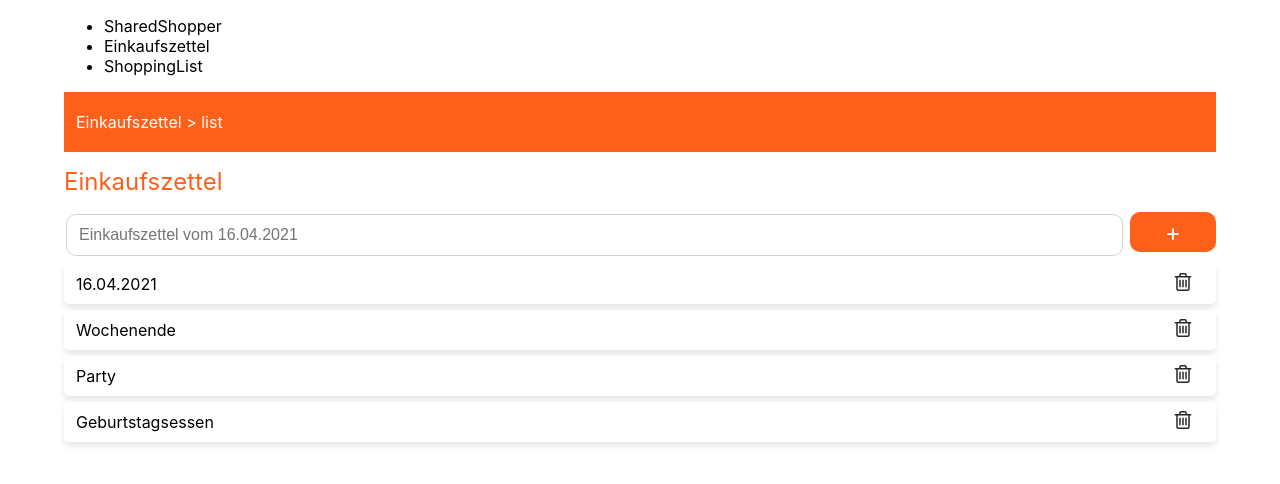
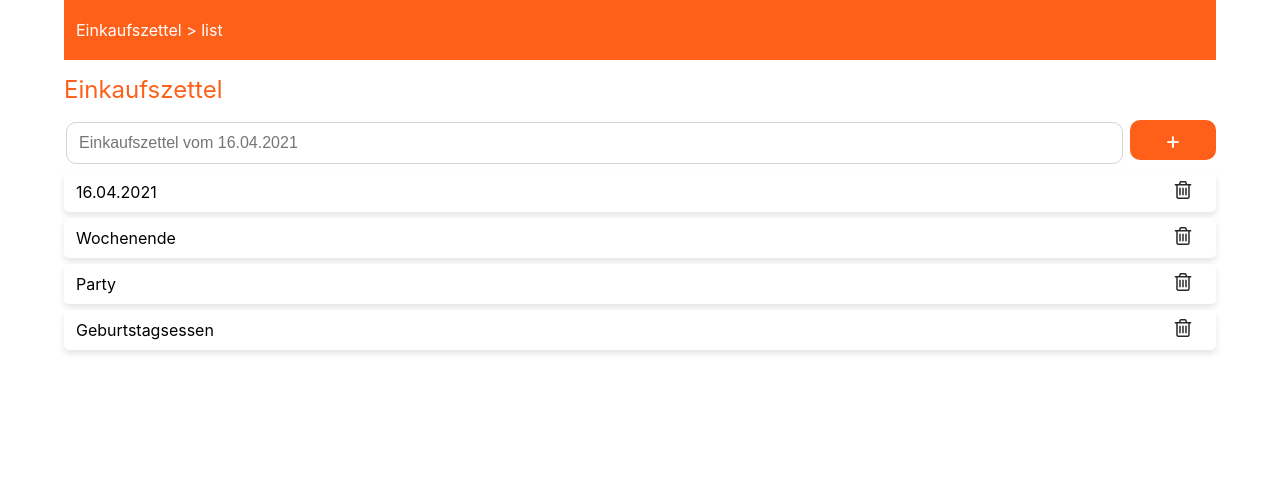
Before and after one commit to fonzerelly/shared-shopper, a React (Create React App) app: page /list in a window 1280 px wide. Shown: the top 484 px of the page. Built offline with nearby package versions, Linux system fonts and the light colour scheme; the HTML template or start-up script is replaced by a standard one.

Commit message:
bug fixing

```diff
--- a/src/App.tsx
+++ b/src/App.tsx
@@ -13,21 +13,6 @@ import {SignIn} from './Signin/signin'
 function App() {
   return (
     <Router>
-      <div>
-        <nav>
-          <ul>
-            <li>
-              <Link to="/">SharedShopper</Link>
-            </li>
-            <li>
-              <Link to="/list">Einkaufszettel</Link>
-            </li>
-            <li>
-              <Link to="/list/shoppinglist/kaufen">ShoppingList</Link>
-            </li>
-          </ul>
-        </nav>
-
         <Switch>
           <Route path="/signin">
             <SignIn />
@@ -42,7 +27,6 @@ function App() {
             <SharedShopper />
           </Route>
         </Switch>
-      </div>
     </Router>
   );
 }
--- a/src/List/List.css
+++ b/src/List/List.css
@@ -47,15 +47,6 @@ h1 {
     border-radius: 10px;
 }
 
-.ListButton:focus {
-    border: 1px solid var(--primary);
-    border-radius: 10px;
-}
-
-.ListButton:placeholder-shown{
-    padding-left: 12px;
-    color: #D3D3D3;
-  }
 .ListContainer {
     background: #FFFFFF;
     box-shadow: 0px 4px 6px rgba(0, 0, 0, 0.1);
--- a/src/List/List.tsx
+++ b/src/List/List.tsx
@@ -6,6 +6,7 @@ import {
 import './List.css';
 import Header from '../Header/Header'
 import { ChangeEventHandler, useState } from 'react';
+import {ReactComponent as TrashIcon} from '../img/trash.svg'
 
 export default function List() {
     var dateformatter = new Intl.DateTimeFormat('de-DE', { day:"2-digit" , month:"2-digit" , year:"numeric" })
@@ -41,14 +42,5 @@ export default function List() {
 
 
 function ListContainer(props:{name:string}) {
-    return <div className="ListContainer"><p>{props.name}</p> <button className="DelButton"><DelIcon /></button> </div>
+    return <div className="ListContainer"><p>{props.name}</p> <button className="DelButton"><TrashIcon /></button> </div>
 }
-
-function DelIcon() {
-    return <svg width="18" height="18" viewBox="0 0 18 18" fill="none" xmlns="http://www.w3.org/2000/svg">
-        <path d="M17.1446 3.10532C17.0744 3.03517 16.9845 2.99991 16.8752 2.99991H13.2539L12.4336 1.04299C12.3165 0.753857 12.1055 0.507743 11.801 0.304605C11.4962 0.101508 11.1874 0 10.875 0H7.1249C6.8125 0 6.50383 0.101508 6.19915 0.304605C5.89442 0.507743 5.68348 0.753816 5.56625 1.04299L4.74594 2.99991H1.12484C1.01537 2.99991 0.925638 3.03517 0.855285 3.10532C0.785137 3.17563 0.749878 3.26552 0.749878 3.37487V4.12495C0.749878 4.2343 0.784973 4.32419 0.855285 4.39438C0.925638 4.46465 1.01553 4.49978 1.12484 4.49978H2.24975V15.6562C2.24975 16.3048 2.43335 16.8574 2.80051 17.3144C3.16775 17.7716 3.60916 18 4.12483 18H13.8751C14.3908 18 14.8322 17.7637 15.1994 17.2912C15.5666 16.8183 15.75 16.2579 15.75 15.6095V4.49978H16.8752C16.9844 4.49978 17.0744 4.46465 17.1446 4.39438C17.2147 4.32423 17.25 4.2343 17.25 4.12495V3.37487C17.2501 3.26552 17.2147 3.17563 17.1446 3.10532ZM6.94918 1.62864C7.00382 1.55836 7.07027 1.51527 7.14838 1.49975H10.8632C10.9413 1.51539 11.0079 1.55845 11.0625 1.62864L11.6252 2.99975H6.37495L6.94918 1.62864ZM14.2502 15.6095C14.2502 15.7814 14.2229 15.9396 14.1681 16.0841C14.1134 16.2285 14.0566 16.334 13.9981 16.4004C13.9394 16.467 13.8987 16.5 13.8751 16.5H4.12487C4.10143 16.5 4.06063 16.467 4.0019 16.4004C3.94324 16.334 3.88656 16.2285 3.83184 16.0841C3.77721 15.9396 3.74987 15.7812 3.74987 15.6095V4.49978H14.2501V15.6095H14.2502Z" fill="#292929" />
-        <path d="M5.62502 14.2501H6.37498C6.48445 14.2501 6.57438 14.215 6.64453 14.1448C6.71468 14.0743 6.74993 13.9846 6.74993 13.8751V7.12487C6.74993 7.01556 6.71468 6.92567 6.64453 6.85531C6.57417 6.78517 6.48449 6.75003 6.37498 6.75003H5.62502C5.51555 6.75003 5.42578 6.78513 5.35547 6.85531C5.28524 6.92567 5.25006 7.01556 5.25006 7.12487V13.8751C5.25006 13.9846 5.28511 14.0743 5.35547 14.1448C5.42578 14.215 5.51555 14.2501 5.62502 14.2501Z" fill="#292929" />
-        <path d="M8.62502 14.2501H9.37498C9.48441 14.2501 9.5743 14.215 9.6444 14.1448C9.71492 14.0743 9.74985 13.9846 9.74985 13.8751V7.12487C9.74985 7.01556 9.71488 6.92567 9.6444 6.85531C9.5743 6.78517 9.48441 6.75003 9.37498 6.75003H8.62502C8.51567 6.75003 8.42578 6.78513 8.35547 6.85531C8.28511 6.92567 8.25006 7.01556 8.25006 7.12487V13.8751C8.25006 13.9846 8.28511 14.0743 8.35547 14.1448C8.42574 14.215 8.51567 14.2501 8.62502 14.2501Z" fill="#292929" />
-        <path d="M11.6251 14.2501H12.3749C12.4845 14.2501 12.5744 14.215 12.6446 14.1448C12.7148 14.0743 12.7498 13.9846 12.7498 13.8751V7.12487C12.7498 7.01556 12.7148 6.92567 12.6446 6.85531C12.5744 6.78517 12.4845 6.75003 12.3749 6.75003H11.6251C11.5155 6.75003 11.4259 6.78513 11.3554 6.85531C11.2852 6.92567 11.2501 7.01556 11.2501 7.12487V13.8751C11.2501 13.9846 11.2852 14.0743 11.3554 14.1448C11.4259 14.215 11.5155 14.2501 11.6251 14.2501Z" fill="#292929" />
-    </svg>
-}
```
Also changed, not shown: src/Product/Product.css (deleted), src/img/trash.svg.
